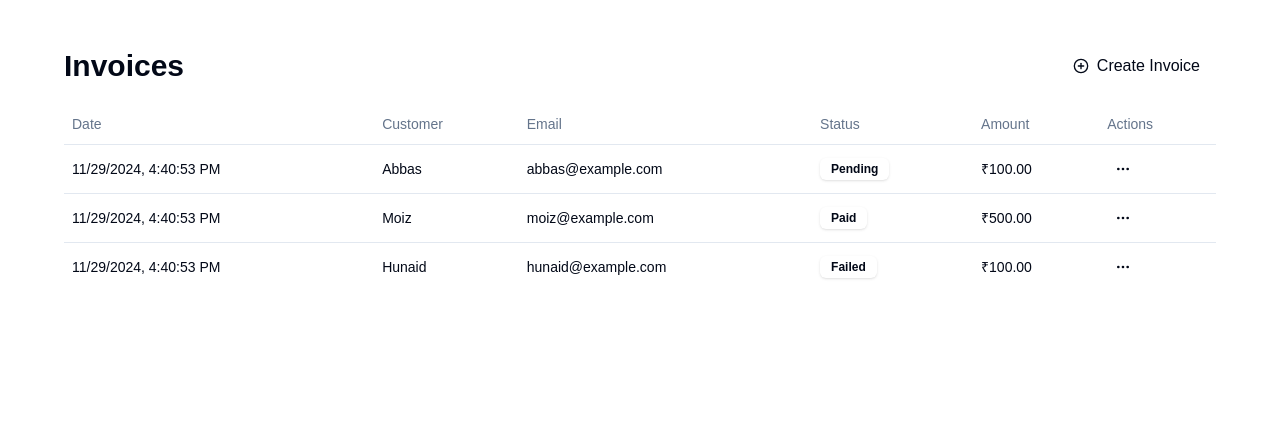
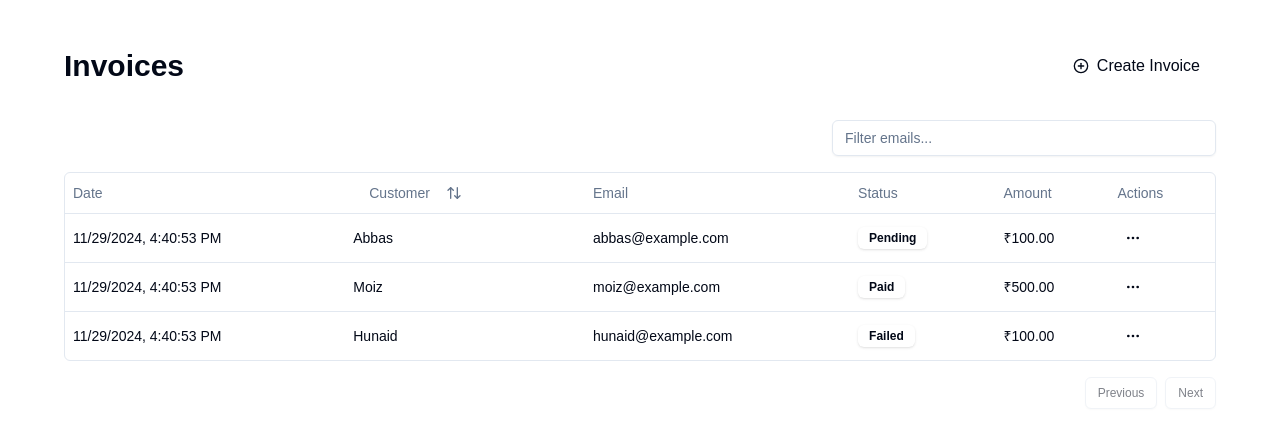
Before and after one commit to Abbas-Dev-786/invoicy, a Next.js app: page /dashboard in a window 1280 px wide. Shown: the top 448 px of the page. Built offline with nearby package versions, Linux system fonts and the light colour scheme.

Commit message:
feat: created table pagination filteration, searching and sorting UI

```diff
--- a/src/app/dashboard/columns.tsx
+++ b/src/app/dashboard/columns.tsx
@@ -1,7 +1,7 @@
 "use client";
 
 import { ColumnDef } from "@tanstack/react-table";
-import { MoreHorizontal } from "lucide-react";
+import { ArrowUpDown, MoreHorizontal } from "lucide-react";
 import { Button } from "@/components/ui/button";
 import {
   DropdownMenu,
@@ -12,6 +12,7 @@
   DropdownMenuTrigger,
 } from "@/components/ui/dropdown-menu";
 import { Badge } from "@/components/ui/badge";
+import { cn } from "@/lib/utils";
 
 export type Payment = {
   id: string;
@@ -33,7 +34,21 @@
   },
   {
     accessorKey: "customer",
-    header: "Customer",
+    header: ({ column }) => {
+      return (
+        <Button
+          variant="ghost"
+          onClick={() => column.toggleSorting(column.getIsSorted() === "asc")}
+        >
+          Customer
+          <ArrowUpDown
+            className={cn("ml-2 h-4 w-4", {
+              "text-black": column.getIsSorted() === "asc",
+            })}
+          />
+        </Button>
+      );
+    },
   },
   {
     accessorKey: "email",
--- a/src/app/dashboard/data-table.tsx
+++ b/src/app/dashboard/data-table.tsx
@@ -5,17 +5,24 @@
   flexRender,
   getCoreRowModel,
   useReactTable,
+  getPaginationRowModel,
+  SortingState,
+  getSortedRowModel,
+  ColumnFiltersState,
+  getFilteredRowModel,
 } from "@tanstack/react-table";
 
 import {
   Table,
   TableBody,
-  TableCaption,
   TableCell,
   TableHead,
   TableHeader,
   TableRow,
 } from "@/components/ui/table";
+import { Button } from "@/components/ui/button";
+import { useState } from "react";
+import { Input } from "@/components/ui/input";
 
 interface DataTableProps<TData, TValue> {
   columns: ColumnDef<TData, TValue>[];
@@ -26,14 +33,38 @@
   columns,
   data,
 }: DataTableProps<TData, TValue>) {
+  const [sorting, setSorting] = useState<SortingState>([]);
+  const [columnFilters, setColumnFilters] = useState<ColumnFiltersState>([]);
+
   const table = useReactTable({
     data,
     columns,
     getCoreRowModel: getCoreRowModel(),
+    getPaginationRowModel: getPaginationRowModel(),
+    onSortingChange: setSorting,
+    getSortedRowModel: getSortedRowModel(),
+    onColumnFiltersChange: setColumnFilters,
+    getFilteredRowModel: getFilteredRowModel(),
+    state: {
+      sorting,
+      columnFilters,
+    },
   });
 
   return (
-    <div className="rounded-md">
+    <div>
+      <div className="flex items-center justify-end py-4">
+        <Input
+          placeholder="Filter emails..."
+          value={(table.getColumn("email")?.getFilterValue() as string) ?? ""}
+          onChange={(event) =>
+            table.getColumn("email")?.setFilterValue(event.target.value)
+          }
+          className="max-w-sm"
+        />
+      </div>
+
+      <div className="rounded-md border">
         <Table>
           <TableHeader>
             {table.getHeaderGroups().map((headerGroup) => (
@@ -62,14 +93,20 @@
                 >
                   {row.getVisibleCells().map((cell) => (
                     <TableCell key={cell.id}>
-                    {flexRender(cell.column.columnDef.cell, cell.getContext())}
+                      {flexRender(
+                        cell.column.columnDef.cell,
+                        cell.getContext()
+                      )}
                     </TableCell>
                   ))}
                 </TableRow>
               ))
             ) : (
               <TableRow>
-              <TableCell colSpan={columns.length} className="h-24 text-center">
+                <TableCell
+                  colSpan={columns.length}
+                  className="h-24 text-center"
+                >
                   No Invoice has been created.
                 </TableCell>
               </TableRow>
@@ -77,5 +114,24 @@
           </TableBody>
         </Table>
       </div>
+      <div className="flex items-center justify-end space-x-2 py-4">
+        <Button
+          variant="outline"
+          size="sm"
+          onClick={() => table.previousPage()}
+          disabled={!table.getCanPreviousPage()}
+        >
+          Previous
+        </Button>
+        <Button
+          variant="outline"
+          size="sm"
+          onClick={() => table.nextPage()}
+          disabled={!table.getCanNextPage()}
+        >
+          Next
+        </Button>
+      </div>
+    </div>
   );
 }
--- /dev/null
+++ b/src/components/ui/input.tsx
@@ -0,0 +1,22 @@
+import * as React from "react"
+
+import { cn } from "@/lib/utils"
+
+const Input = React.forwardRef<HTMLInputElement, React.ComponentProps<"input">>(
+  ({ className, type, ...props }, ref) => {
+    return (
+      <input
+        type={type}
+        className={cn(
+          "flex h-9 w-full rounded-md border border-input bg-transparent px-3 py-1 text-base shadow-sm transition-colors file:border-0 file:bg-transparent file:text-sm file:font-medium file:text-foreground placeholder:text-muted-foreground focus-visible:outline-none focus-visible:ring-1 focus-visible:ring-ring disabled:cursor-not-allowed disabled:opacity-50 md:text-sm",
+          className
+        )}
+        ref={ref}
+        {...props}
+      />
+    )
+  }
+)
+Input.displayName = "Input"
+
+export { Input }
```
Lines whose indentation alone changed are shown as unchanged.
